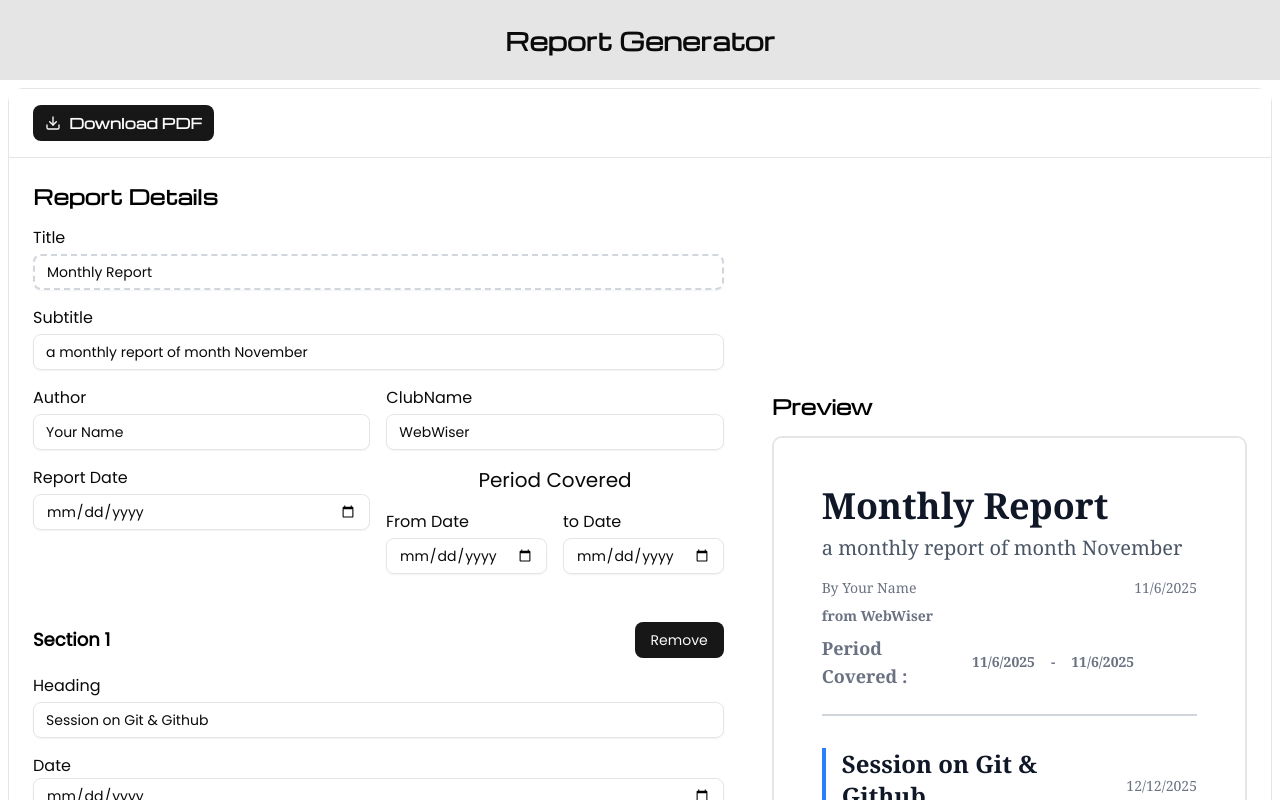
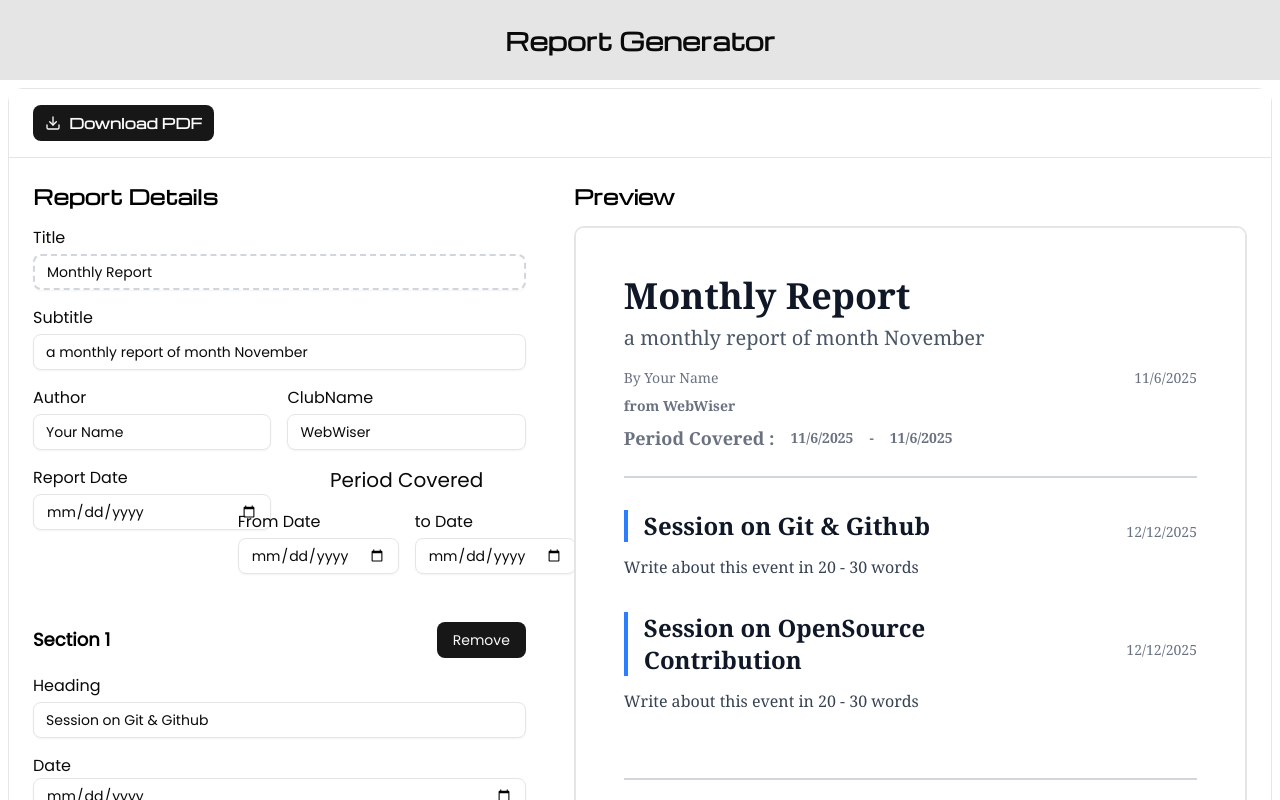
Before and after one commit to MOHIT-IITP/clubmates, a Next.js app: page /Select/Report in a window 1280 px wide. Shown: the top 800 px of the page. Built offline with nearby package versions, Linux system fonts and the light colour scheme.

Commit message:
Update: Report Generator update 1

```diff
--- a/app/Select/Report/page.tsx
+++ b/app/Select/Report/page.tsx
@@ -1,3 +1,4 @@
+import Link from "next/link";
 import ReportEditor from "@/components/ReportEditor";
 
 const page = () => {
--- a/components/ReportEditor.tsx
+++ b/components/ReportEditor.tsx
@@ -117,8 +117,8 @@ const ReportEditor = () => {
           </Button>
         </div>
       </header>
-      <div className="w-full flex justify-center items-center">
-        <div>
+      <div className="w-full flex justify-center items-start">
+        <div className="w-1/2 ">
           {/* Editor Panel */}
           <div className="space-y-6">
             <div className="p-6">
@@ -257,7 +257,7 @@ const ReportEditor = () => {
             </Button>
           </div>
         </div>
-        <div className="lg:sticky lg:top-8 h-fit">
+        <div className="lg:sticky   h-fit w-2/3 lg:top-8">
           <div className="p-6">
             <h2
               style={{ fontFamily: "michroma" }}
```
